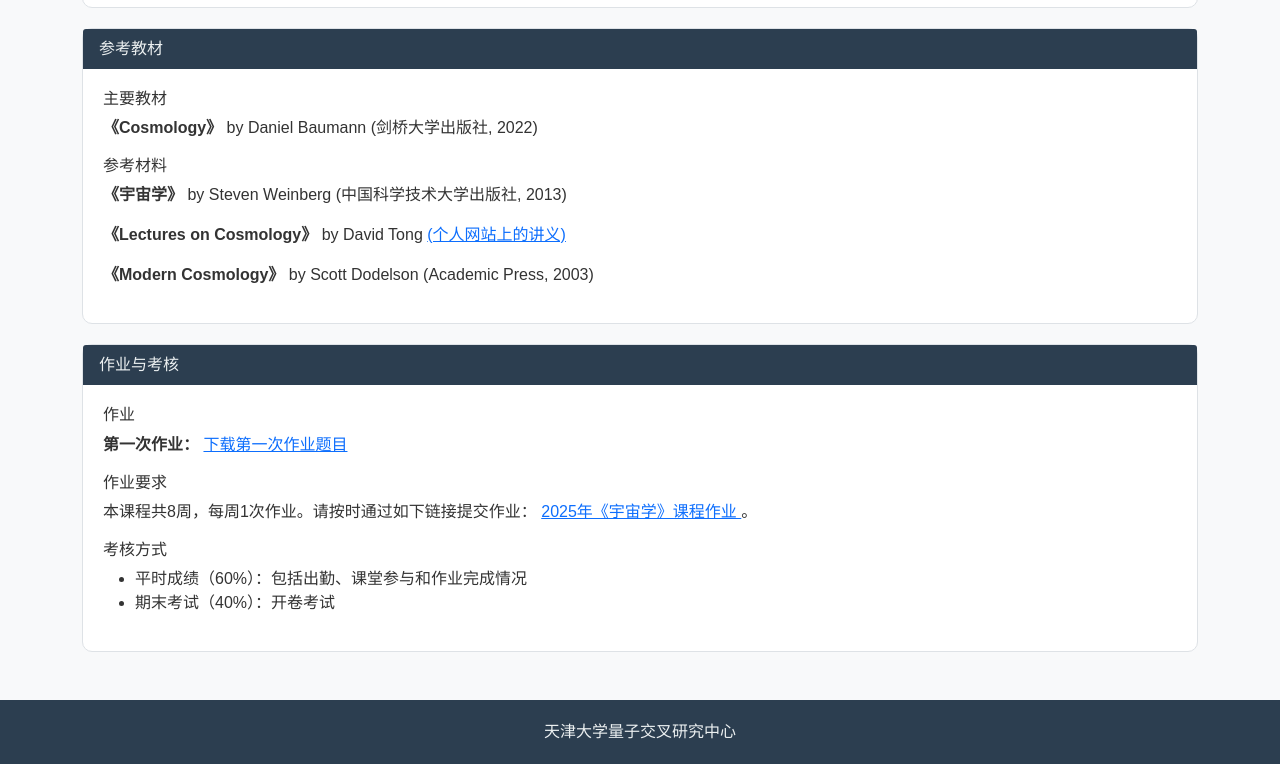
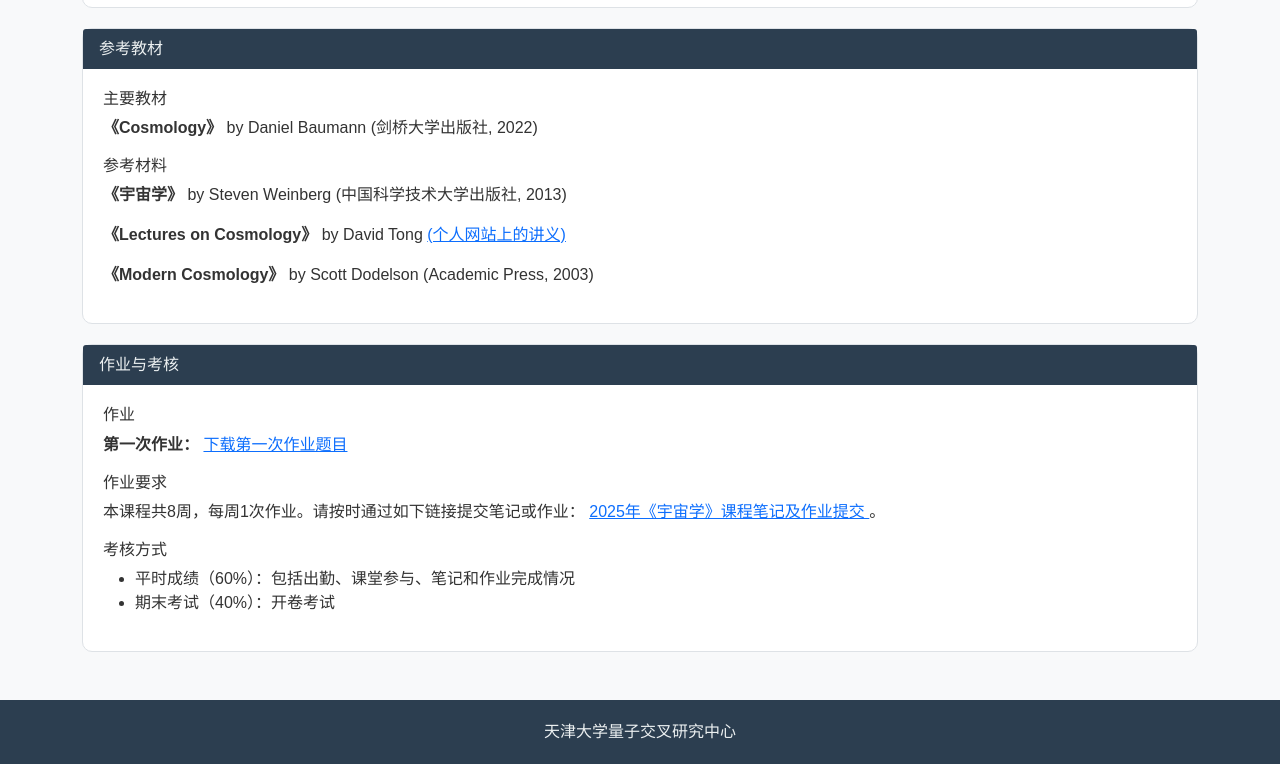
Before and after one commit to cosmology-tju/cosmology-tju.github.io, a plain HTML site: page index.html in a window 1280 px wide. Shown: the part 504-1268 px from the top of the page. Drawn offline with nearby package versions, Linux system fonts and the light colour scheme.

Commit message:
Update index.html

```diff
--- a/index.html
+++ b/index.html
@@ -105,11 +105,11 @@
                     <h6>作业</h6>
                     <p><strong>第一次作业：</strong>  <a href="https://kdocs.cn/l/ciRHC9E95VWa"> 下载第一次作业题目 </a></p>
                     <h6>作业要求</h6>
-                    <p>本课程共8周，每周1次作业。请按时通过如下链接提交作业：
-                    <a href="https://f.wps.cn/g/VB8fT8HP/"> 2025年《宇宙学》课程作业 </a> 。</p>
+                    <p>本课程共8周，每周1次作业。请按时通过如下链接提交笔记或作业：
+                    <a href="https://f.wps.cn/g/VB8fT8HP/"> 2025年《宇宙学》课程笔记及作业提交 </a> 。</p>
                     <h6>考核方式</h6>
                     <ul>
-                        <li>平时成绩（60%）：包括出勤、课堂参与和作业完成情况</li>
+                        <li>平时成绩（60%）：包括出勤、课堂参与、笔记和作业完成情况</li>
                         <li>期末考试（40%）：开卷考试</li>
                     </ul>
                 </div>
```
